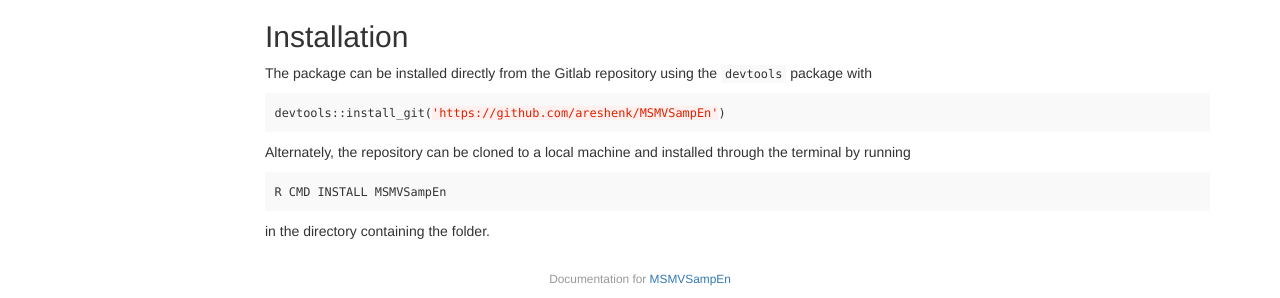
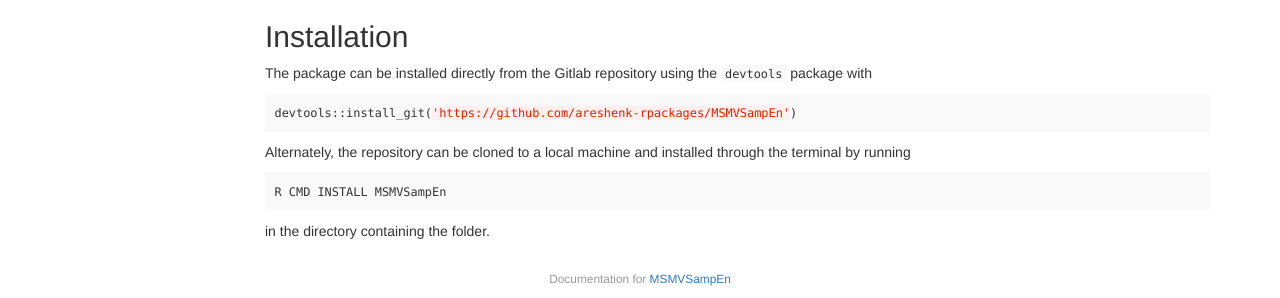
Before and after one commit to areshenk-rpackages/MSMVSampEn, a Jekyll site: the page built from index.md, in a window 1280 px wide. Shown: the part 431-729 px from the top of the page. Built offline with Jekyll 4.4.1, drawn with Linux system fonts in a browser that asks for light colours; some of the changed lines change nothing that is shown.

Commit message:
Update links

````diff
--- a/_config.yml
+++ b/_config.yml
@@ -15,7 +15,7 @@
 navigation: 2
 
 # URL to source code, used in _includes/footer.html
-codeurl: 'https://github.com/areshenk/MSMVSampEn'
+codeurl: 'https://github.com/areshenk-rpackages/MSMVSampEn'
 
 # Default categories (in order) to appear in the navigation
 sections: [
--- a/index.md
+++ b/index.md
@@ -24,7 +24,7 @@
 The package can be installed directly from the Gitlab repository using the `devtools` package with
 
 ```r
-devtools::install_git('https://github.com/areshenk/MSMVSampEn')
+devtools::install_git('https://github.com/areshenk-rpackages/MSMVSampEn')
 ```
 
 Alternately, the repository can be cloned to a local machine and installed through the terminal by running
````
